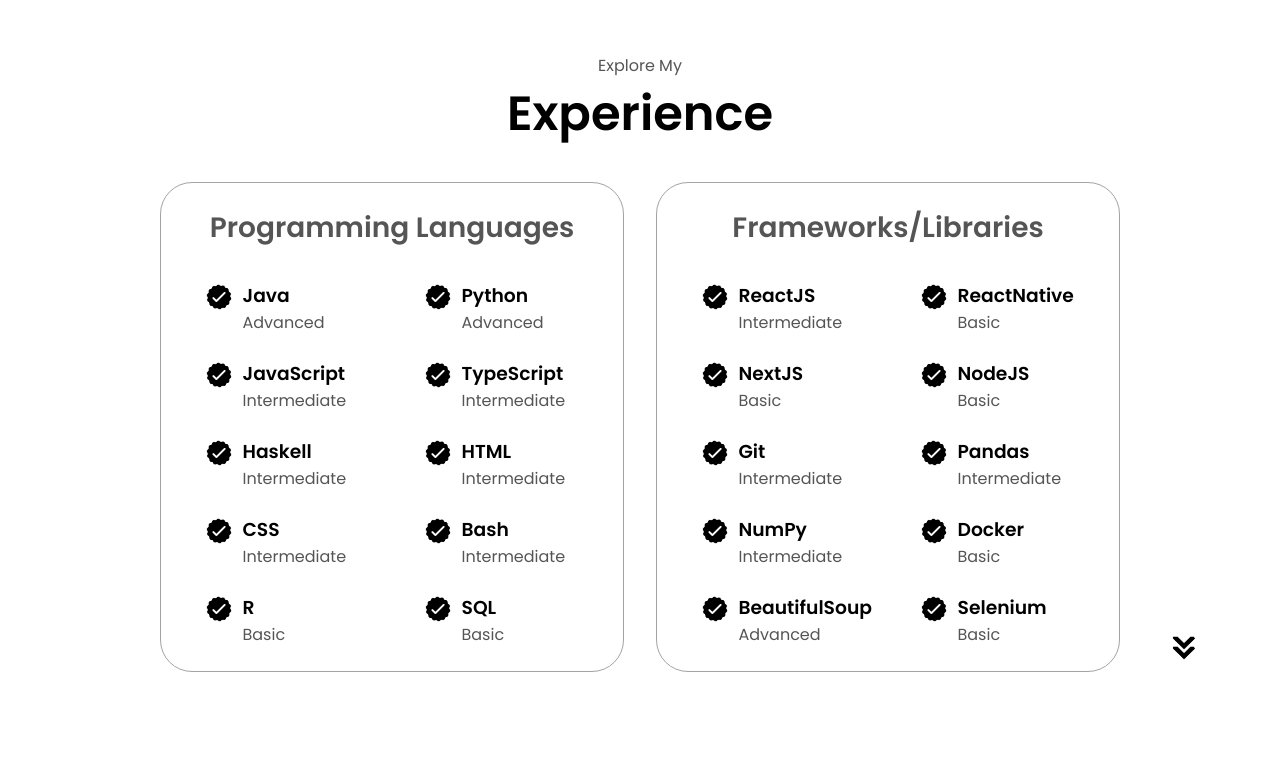
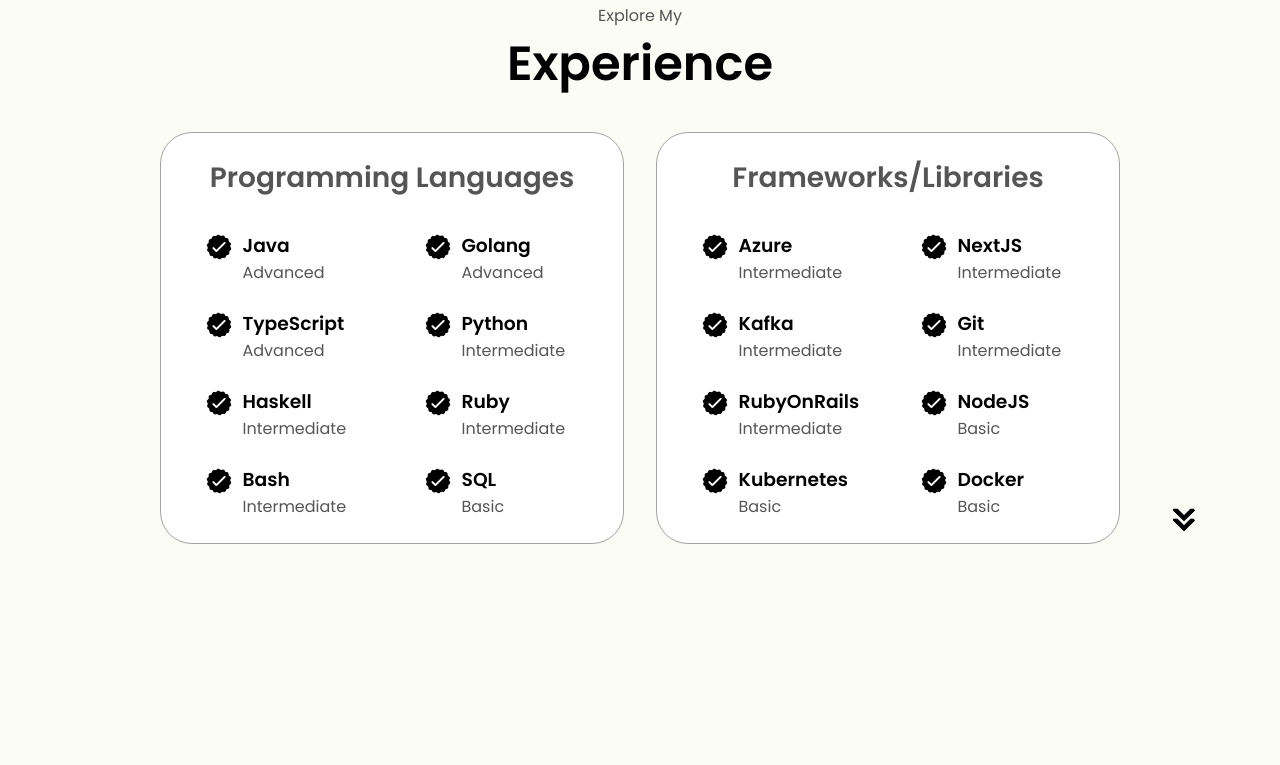
Before and after one commit to adrianwclement/adrianwclement.github.io, a plain HTML site: page index.html in a window 1280 px wide. Shown: the part 2222-2987 px from the top of the page. Drawn offline with Linux system fonts and the light colour scheme.

Commit message:
Update portfolio

```diff
--- a/index.html
+++ b/index.html
@@ -137,10 +137,10 @@
                         <p>
                             <ul class="about-text">
                                 <li>Hello! My name is Adrian Clement.</li>
-                                <li>I'm a 21-year-old student at Pomona College currently majoring in Computer Science with a minor in Chemistry.</li>
+                                <li>I'm a 22-year-old student at Pomona College currently majoring in Computer Science with minors in Chemistry & Mathematics.</li>
                                 <li>Originally from Portland, Oregon, I'm now located in Claremont, California.</li>
-                                <li>At school, I swim for the Pomona-Pitzer Varsity Swim & Dive Team, where I'm a four-time NCAA All American.</li>
-                                <li>I'm currently a Software Engineering intern at Sekai, an Andreessen Horowitz-backed startup that leverages generative AI to create a new form of interactive web content.</li>
+                                <li>At school, I swim for the Pomona-Pitzer Varsity Swim & Dive Team, where I'm a 4x NCAA All American.</li>
+                                <li>I'm currently a Fullstack Software Engineering intern on the Licensing Team at GitHub.</li>
                                 <li>My passion lies in Full-Stack Software Development and AI, and I am eager to continue pushing the boundaries in these fields.</li>
                                 <li>I am driven by teamwork, hard work, and a love for embracing new challenges.</li>
                                 <li>Feel free to connect with me!</li>
@@ -190,7 +190,7 @@
                                 class="icon"
                             />
                             <div>
-                                <h3>Python</h3>
+                                <h3>Golang</h3>
                                 <p>Advanced</p>
                             </div>
                         </article>
@@ -201,8 +201,8 @@
                                 class="icon"
                             />
                             <div>
-                                <h3>JavaScript</h3>
-                                <p>Intermediate</p>
+                                <h3>TypeScript</h3>
+                                <p>Advanced</p>
                             </div>
                         </article>
                         <article>
@@ -212,7 +212,7 @@
                                 class="icon"
                             />
                             <div>
-                                <h3>TypeScript</h3>
+                                <h3>Python</h3>
                                 <p>Intermediate</p>
                             </div>
                         </article>
@@ -234,18 +234,7 @@
                                 class="icon"
                             />
                             <div>
-                                <h3>HTML</h3>
-                                <p>Intermediate</p>
-                            </div>
-                        </article>
-                        <article>
-                            <img
-                                src="./assets/checkmark.png"
-                                alt="Experience icon"
-                                class="icon"
-                            />
-                            <div>
-                                <h3>CSS</h3>
+                                <h3>Ruby</h3>
                                 <p>Intermediate</p>
                             </div>
                         </article>
@@ -258,17 +247,6 @@
                             <div>
                                 <h3>Bash</h3>
                                 <p>Intermediate</p>
-                            </div>
-                        </article>
-                        <article>
-                            <img
-                                src="./assets/checkmark.png"
-                                alt="Experience icon"
-                                class="icon"
-                            />
-                            <div>
-                                <h3>R</h3>
-                                <p>Basic</p>
                             </div>
                         </article>
                         <article>
@@ -294,7 +272,7 @@
                             class="icon"
                             />
                             <div>
-                                <h3>ReactJS</h3>
+                                <h3>Azure</h3>
                                 <p>Intermediate</p>
                             </div>
                         </article>
@@ -305,8 +283,8 @@
                             class="icon"
                             />
                             <div>
-                                <h3>ReactNative</h3>
-                                <p>Basic</p>
+                                <h3>NextJS</h3>
+                                <p>Intermediate</p>
                             </div>
                         </article>
                         <article>
@@ -316,8 +294,30 @@
                             class="icon"
                             />
                             <div>
-                                <h3>NextJS</h3>
-                                <p>Basic</p>
+                                <h3>Kafka</h3>
+                                <p>Intermediate</p>
+                            </div>
+                        </article>
+                        <article>
+                            <img
+                            src="./assets/checkmark.png"
+                            alt="Experience icon"
+                            class="icon"
+                            />
+                            <div>
+                                <h3>Git</h3>
+                                <p>Intermediate</p>
+                            </div>
+                        </article>
+                        <article>
+                            <img
+                            src="./assets/checkmark.png"
+                            alt="Experience icon"
+                            class="icon"
+                            />
+                            <div>
+                                <h3>RubyOnRails</h3>
+                                <p>Intermediate</p>
                             </div>
                         </article>
                         <article>
@@ -333,35 +333,13 @@
                         </article>
                         <article>
                             <img
-                            src="./assets/checkmark.png"
-                            alt="Experience icon"
-                            class="icon"
-                            />
-                            <div>
-                                <h3>Git</h3>
-                                <p>Intermediate</p>
-                            </div>
-                        </article>
-                        <article>
-                            <img
                                 src="./assets/checkmark.png"
                                 alt="Experience icon"
                                 class="icon"
                             />
                             <div>
-                                <h3>Pandas</h3>
-                                <p>Intermediate</p>
-                            </div>
-                        </article>
-                        <article>
-                            <img
-                                src="./assets/checkmark.png"
-                                alt="Experience icon"
-                                class="icon"
-                            />
-                            <div>
-                                <h3>NumPy</h3>
-                                <p>Intermediate</p>
+                                <h3>Kubernetes</h3>
+                                <p>Basic</p>
                             </div>
                         </article>
                         <article>
@@ -372,28 +350,6 @@
                             />
                             <div>
                                 <h3>Docker</h3>
-                                <p>Basic</p>
-                            </div>
-                        </article>
-                        <article>
-                            <img
-                                src="./assets/checkmark.png"
-                                alt="Experience icon"
-                                class="icon"
-                            />
-                            <div>
-                                <h3>BeautifulSoup</h3>
-                                <p>Advanced</p>
-                            </div>
-                        </article>
-                        <article>
-                            <img
-                                src="./assets/checkmark.png"
-                                alt="Experience icon"
-                                class="icon"
-                            />
-                            <div>
-                                <h3>Selenium</h3>
                                 <p>Basic</p>
                             </div>
                         </article>
--- a/style.css
+++ b/style.css
@@ -9,6 +9,7 @@
 
 body {
     font-family: "Poppins", sans-serif;
+    background-color: #FBFCF6;
 }
 
 html {
```
Also changed, not shown: 2 other files.
